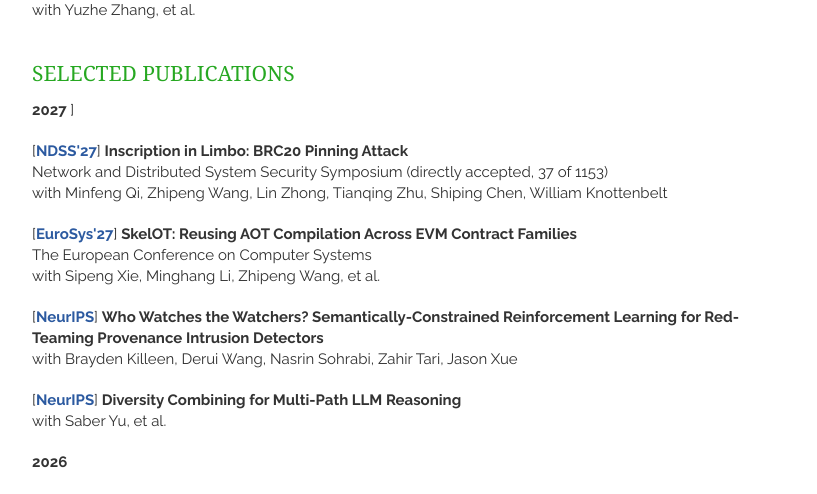
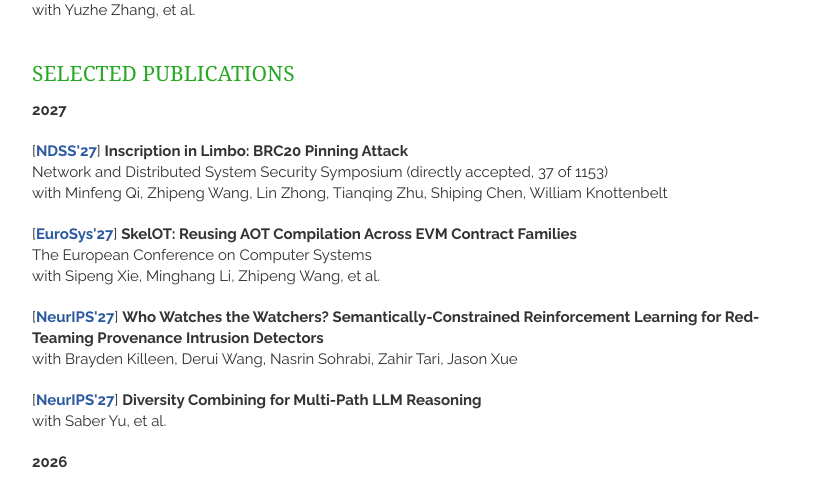
Before and after one commit to qinwang-git/qinwang-git.github.io, a Jekyll site: the page built from publications.html, in a window 1280 px wide and 900 px high, scrolled down 317 px. Shown: the part 159-653 px from the top of the window, without its empty margins (148-965 px from the left). Built offline with Jekyll 4.4.1, drawn with Linux system fonts in a browser that asks for light colours; nearby versions of some CDN libraries.

Commit message:
Update publications.html

```diff
--- a/_includes/publications.html
+++ b/_includes/publications.html
@@ -60,7 +60,7 @@
 
   <article>
     <strong>2027</strong>
- ]</article>
+ </article>
 
      <article>
         <header>
@@ -82,7 +82,7 @@
 
      <article>
         <header>
-          [<strong><a href = "" target="_blank">NeurIPS</a></strong>]
+          [<strong><a href = "" target="_blank">NeurIPS'27</a></strong>]
                <strong> Who Watches the Watchers? Semantically-Constrained Reinforcement Learning for Red-Teaming Provenance Intrusion Detectors </strong>
             <br> with Brayden Killeen, Derui Wang, Nasrin Sohrabi, Zahir Tari, Jason Xue
         </header>
@@ -90,7 +90,7 @@
 
     <article>
         <header>
-          [<strong><a href = "" target="_blank">NeurIPS</a></strong>]
+          [<strong><a href = "" target="_blank">NeurIPS'27</a></strong>]
                <strong> Diversity Combining for Multi-Path LLM Reasoning </strong>
             <br> with Saber Yu, et al.
         </header>
```
